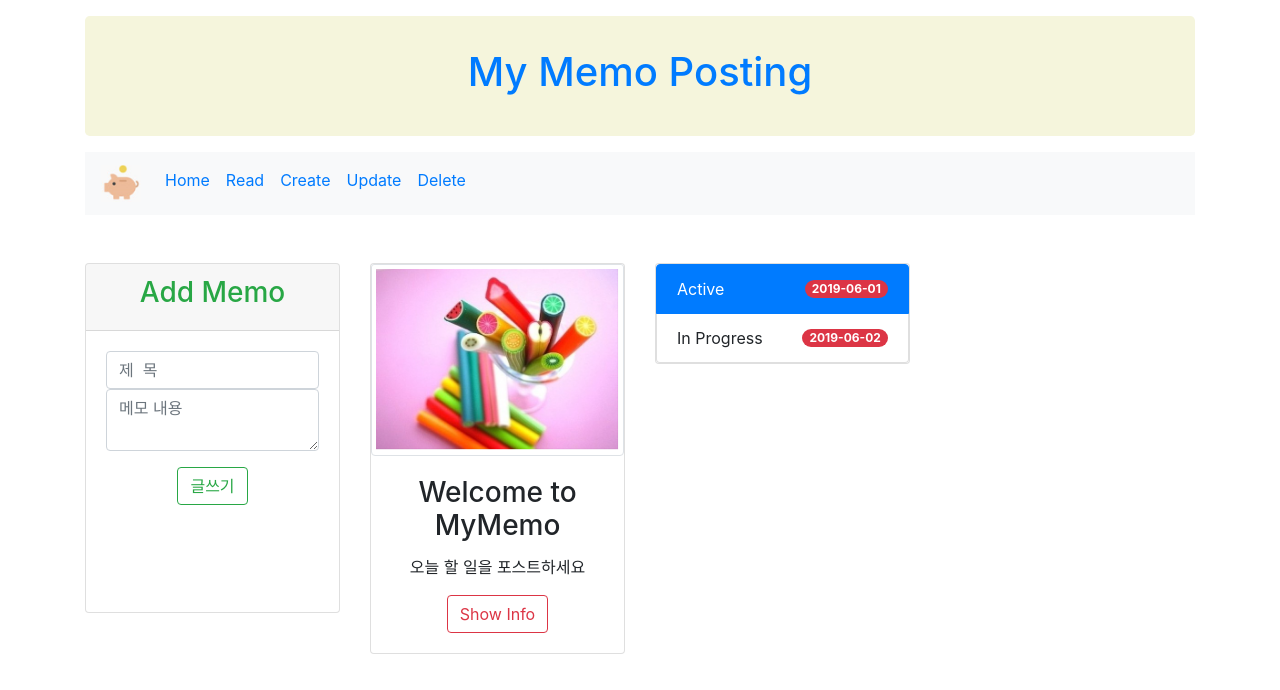
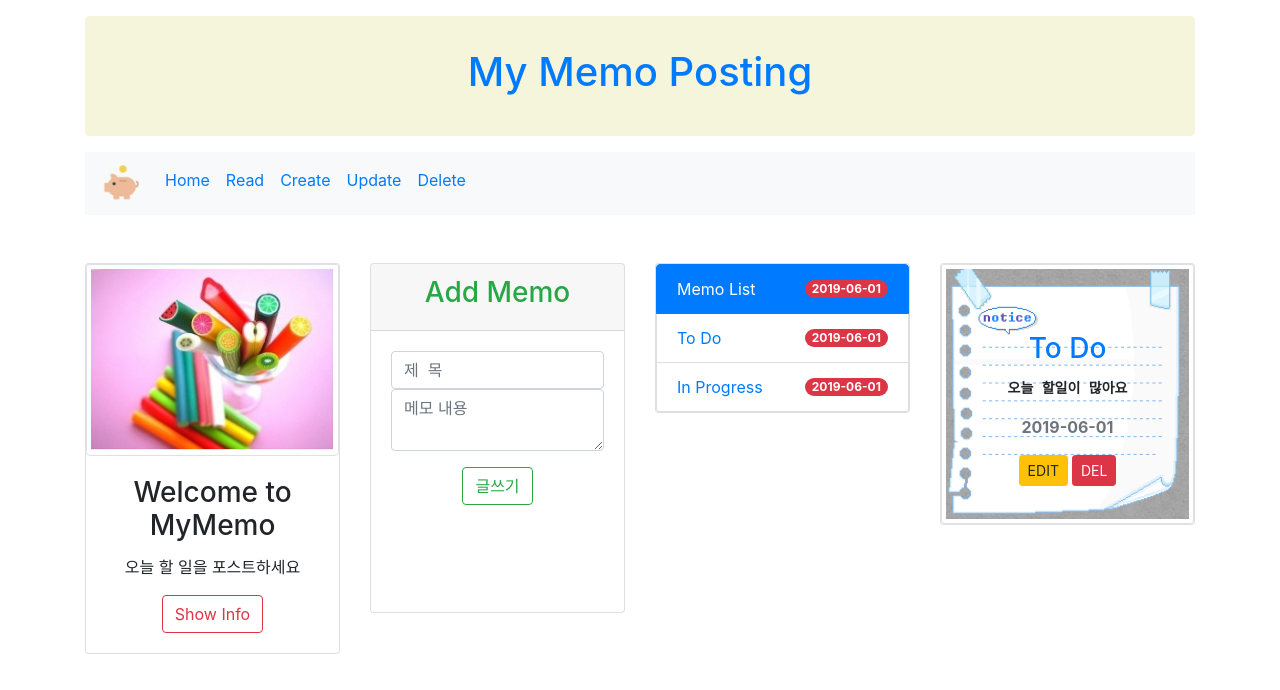
Before and after one commit to swanbaek/Summer, a React (Create React App) app: page / in a window 1280 px wide. Shown: the top 690 px of the page. Built offline with nearby package versions, Linux system fonts and the light colour scheme.

Commit message:
React메모장-글쓰기,글목록,글조회 완성

```diff
--- a/src/App.js
+++ b/src/App.js
@@ -2,30 +2,49 @@ import React,{Component} from 'react';
 import './App.css';
 import Header from './components/Header'
 import Navbar from './components/Navbar'
-import ReadContent from './components/ReadContent'
+import IntroContent from './components/IntroContent'
 import CreateContent from './components/CreateContent'
 import ListContent from './components/ListContent'
+import ViewContent from './components/ViewContent';
 class App extends Component{
   constructor(props){
     super(props);
     this.state={
-      memos:[{title:'To Do',msg:'오늘 할일이 많아요', wdate:'2019-06-01'},
-      {title:'In Progress',msg:'진행중인 일..많아요', wdate:'2019-06-01'}]
+      selected_idx:1,
+      memos:[{idx:1,title:'To Do',msg:'오늘 할일이 많아요', wdate:'2019-06-01'},
+      {idx:2,title:'In Progress',msg:'진행중인 일..많아요', wdate:'2019-06-01'}]
     }
   }
 
 
   render(){
+    var i=parseInt(this.state.selected_idx)-1;
     return (
     <div className="container">
       <Header subject="My Memo Posting"></Header>
       <Navbar></Navbar>
       <div className="row">
+        <IntroContent title="Welcome to MyMemo" msg="오늘 할 일을 포스트하세요"></IntroContent>
         <CreateContent onSubmit={function(_title,_msg){
-            this.state.memos.push({title:_title,msg:_msg});
-          }}></CreateContent>
-        <ReadContent title="Welcome to MyMemo" msg="오늘 할 일을 포스트하세요"></ReadContent>
-        <ListContent memos={this.state.memos}></ListContent>
+            //this.state.memos.push({title:_title,msg:_msg});
+            var arr=this.state.memos;
+            var today=new Date();
+            var dstr=today.getFullYear()+"-"+(today.getMonth()+1)+"-"+today.getDate();
+            var _idx=arr.length+1;
+
+            arr.push({idx:_idx,title:_title,msg:_msg, wdate:dstr});
+            this.setState({
+              memos:arr,
+              selected_idx:_idx
+            })
+          }.bind(this)}></CreateContent>
+        <ListContent memos={this.state.memos} onClick={function(_idx){
+          this.setState({
+            selected_idx:Number(_idx)
+          })
+        }.bind(this)}></ListContent>
+        <ViewContent title={this.state.memos[i].title} msg={this.state.memos[i].msg}
+         wdate={this.state.memos[i].wdate}></ViewContent>
       </div>
     </div>);
   }
--- a/src/components/CreateContent.js
+++ b/src/components/CreateContent.js
@@ -12,12 +12,15 @@ class CreateContent extends React.Component{
 
     }
     handleSubmit(e){
+        console.log("handleSubmit()")
         e.preventDefault();
-        this.props.onSubmit(
+        this.props.onSubmit( //부모에 onSubmit()으로 전달
             e.target.title.value,
             e.target.msg.value
         );
         console.log('CreateContent Submit')
+        e.target.title.value="";
+        e.target.msg.value="";
     }
 
     render(){
--- a/src/components/ReadContent.js
+++ b/src/components/IntroContent.js
@@ -1,5 +1,5 @@
 import React from 'react';
-class ReadContent extends React.Component{
+class IntroContent extends React.Component{
 
     constructor(props){
         super(props);
@@ -25,4 +25,4 @@ class ReadContent extends React.Component{
         );
     }
 }
-export default ReadContent;
+export default IntroContent;
--- a/src/components/ListContent.js
+++ b/src/components/ListContent.js
@@ -9,22 +9,32 @@ class ListContent extends React.Component{
 
     }
     getList(){
+        var _str=[];
         for(var i=0;i<this.props.memos.length;i++){
-       var _str=<SubListContent title={this.props.memos[i].title}></SubListContent>
+            let _idx=this.props.memos[i].idx;
+            let _title=this.props.memos[i].title;
+            let _msg=this.props.memos[i].msg;
+            let _wdate=this.props.memos[i].wdate;
+        _str.push(<SubListContent key={i} idx={_idx} title={_title}
+             msg={_msg} wdate={_wdate}
+             onClick={function(_idx){
+                 this.props.onClick(_idx)
+             }.bind(this)} ></SubListContent>)
         }
        return _str;
     }
     render(){
+        let _lst=this.getList();
         return (
             <div className="col-md-3 col-sm-6">
                 <div className="card">
                 <ul className="list-group">
                 <li className="list-group-item active d-flex justify-content-between align-items-center">
-                Active
+                Memo List
                     <span className="badge badge-danger badge-pill">2019-06-01</span>
                 </li>
 
-                {this.getList()}
+                {_lst}
 
 
                 </ul>
--- a/src/components/SubListContent.js
+++ b/src/components/SubListContent.js
@@ -11,8 +11,15 @@ class SubListContent extends React.Component{
         return (
 
                 <li className="list-group-item d-flex justify-content-between align-items-center">
-                    {this.props.title}
-                    <span className="badge badge-danger badge-pill">2019-06-02</span>
+                    <a href="#" data-idx={this.props.idx} onClick={function(e){
+                        e.preventDefault();
+                        console.log('eeeee',e.target)
+                        let _idx=e.target.dataset.idx;
+                       //let _idx=1;
+                        this.props.onClick(_idx);
+                        //부모(ListContent)의 onSelect()에 전달
+                    }.bind(this)}>{this.props.title}</a>
+                    <span className="badge badge-danger badge-pill">{this.props.wdate}</span>
                 </li>
         );
     }
--- /dev/null
+++ b/src/components/ViewContent.js
@@ -0,0 +1,40 @@
+import React from 'react';
+class ViewContent extends React.Component{
+
+    constructor(props){
+        super(props);
+        this.state={
+            title:'',
+            msg:'',
+            wdate:'2019-06-13'
+        }
+    }
+
+    render(){
+        let mystyle={
+            width:'100%',
+            height:'800px'
+        }
+        return (
+            <div className="col-md-3 col-sm-6">
+                <div className="card">
+                    <img src="images/memo01.PNG"
+                    className="card-img-top img img-thumbnail"/>
+                    <div className="card-img-overlay text-center">
+                        <h3 className="card-title mt-5  text-primary">{this.props.title}</h3>
+                        <p className="card-text text-success font-weight-bold">
+                        <pre className="pre-scrollable">{this.props.msg}</pre>
+                        </p>
+                        <span class="text-secondary font-weight-bold">{this.props.wdate}</span>
+                        <p></p>
+                        <a href="#" className="btn btn-warning btn-sm mr-1">
+                            EDIT</a>
+                        <a href="#" className="btn btn-danger btn-sm">
+                          DEL</a>
+                    </div>
+                </div>
+            </div>
+        );
+    }
+}
+export default ViewContent;
```
Also changed, not shown: public/images/memo01.PNG (added), public/images/memo02.PNG (added).
